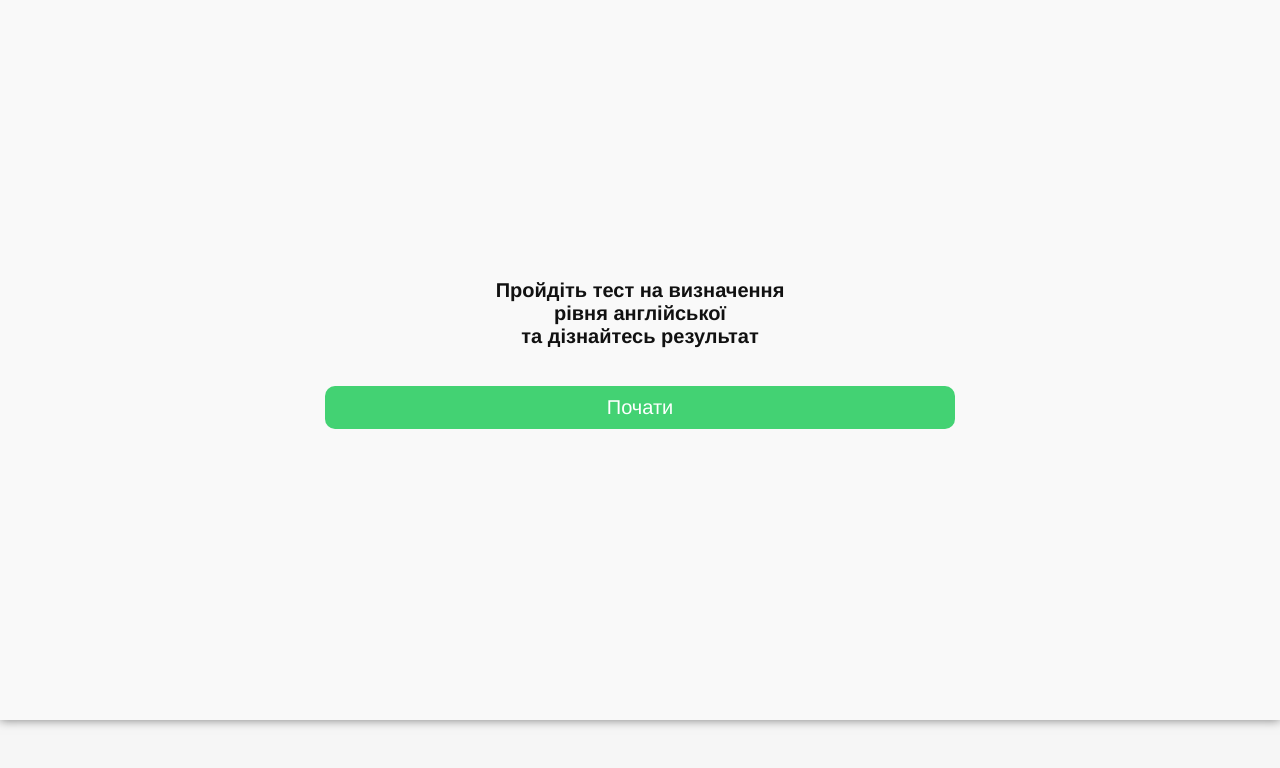
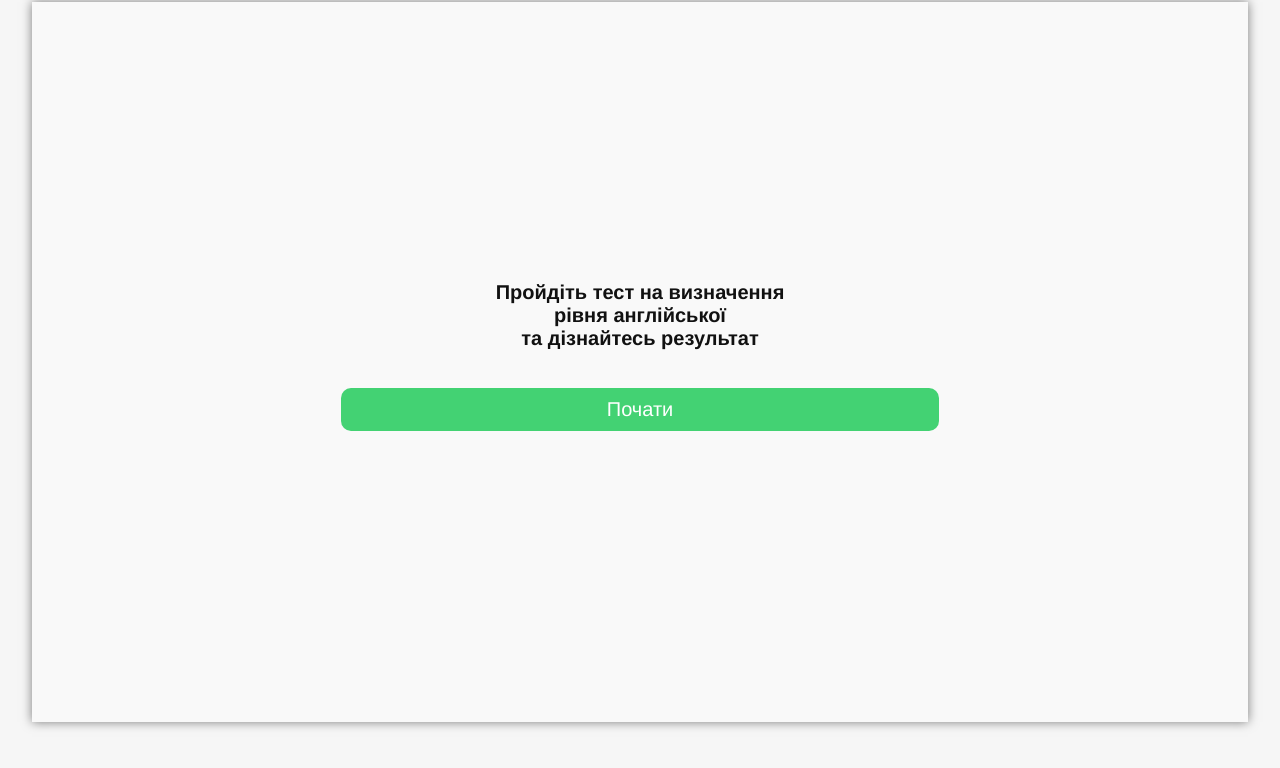
Before and after one commit to Ola793/english_test, a plain HTML site: page index.html in a window 1280 px wide. Drawn offline with Linux system fonts and the light colour scheme.

Commit message:
Add files via upload

```diff
--- a/styles/home.css
+++ b/styles/home.css
@@ -15,9 +15,9 @@ body, html {
 }
 
 .quiz-frame {
-	width: 100%;
+	width: 95%;
 	height: 720px;
 	border: 0;
 	box-shadow: 0 0 10px rgba(0,0,0,0.5);
-	/* margin: 20px; */
+	margin: 2px;
 }
```
